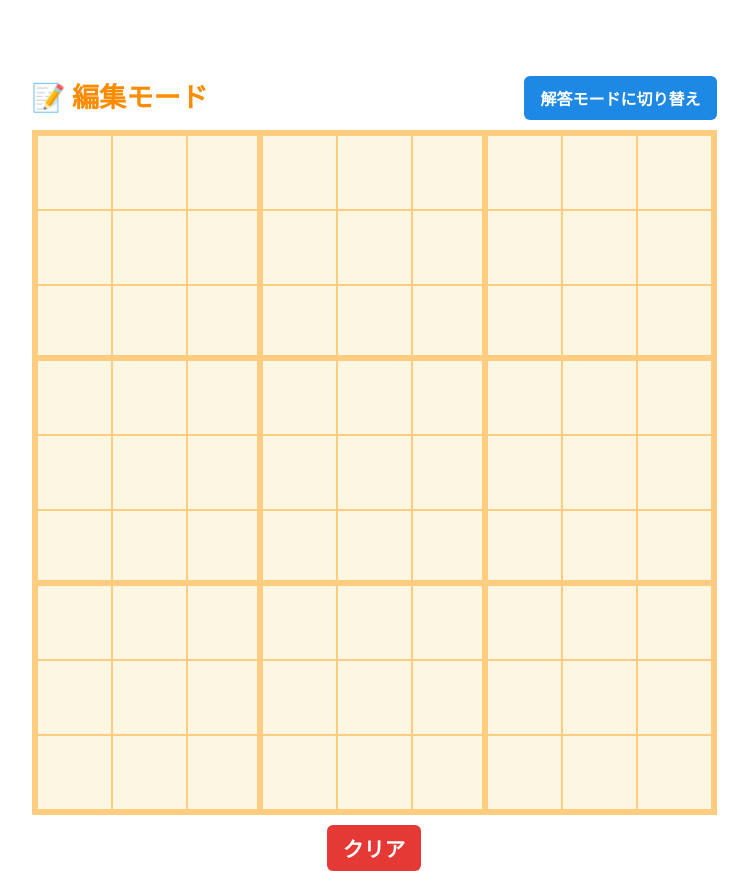
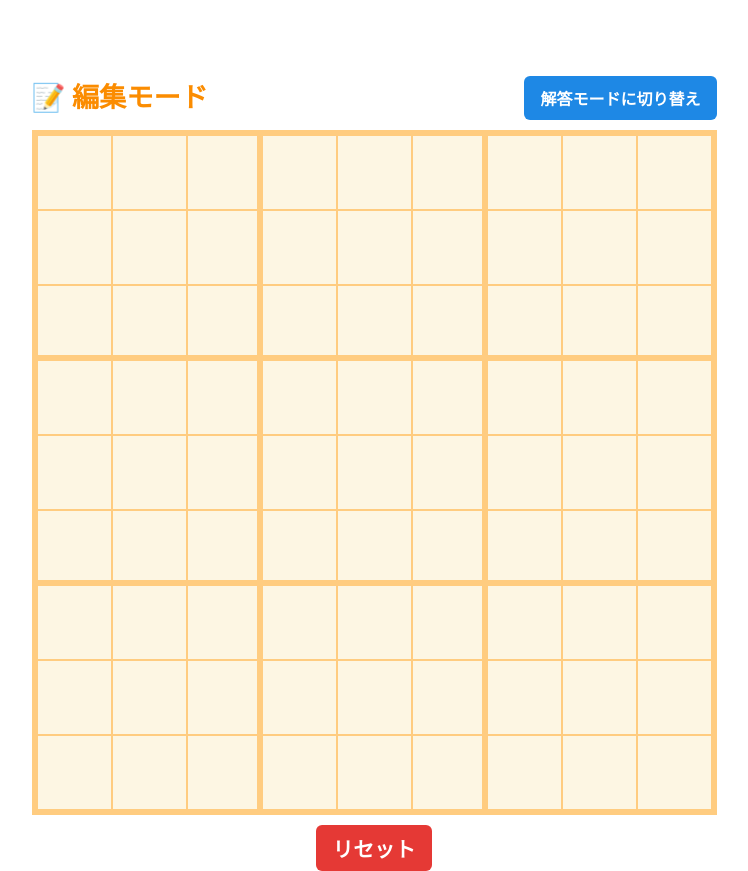
Before and after one commit to wai-doi/sudoku-board, a Vue app: page / in a window 1280 px wide. Shown: the whole page, without its empty margins (266-1014 px from the left). Built offline with nearby package versions, Linux system fonts and the light colour scheme; some icons are missing; the HTML template or start-up script is replaced by a standard one.

Commit message:
Rename clear to reset

```diff
--- a/src/App.vue
+++ b/src/App.vue
@@ -3,7 +3,7 @@ import { provide, ref, toRaw, type Ref } from 'vue'
 import NumberBoard from './components/NumberBoard.vue'
 import type { Board, Cell, Mode } from './type'
 import GameMode from './components/GameMode.vue'
-import ClearButton from './components/ClearButton.vue'
+import ResetButton from './components/ResetButton.vue'
 import UndoButton from './components/UndoButton.vue'
 import RedoButton from './components/RedoButton.vue'
 import GitHublink from './components/GitHubLink.vue'
@@ -54,7 +54,7 @@ function switchMode(): void {
   storeLocalStorage()
 }
 
-function clearBoard(): void {
+function resetBoard(): void {
   if (confirm('入力した数字を全て削除します。よろしいですか？')) {
     board.value = initializeCellValue()
   }
@@ -110,7 +110,7 @@ function storeLocalStorage() {
         @store-local-storege="storeLocalStorage"
       />
       <div class="button-container">
-        <ClearButton v-show="mode === 'edit'" @click="clearBoard" />
+        <ResetButton v-show="mode === 'edit'" @click="resetBoard" />
         <UndoButton v-show="mode === 'solve'" @click="undo" :disabled="currentHistoryIndex === 0" />
         <RedoButton
           v-show="mode === 'solve'"
--- a/src/components/ClearButton.vue
+++ b/src/components/ResetButton.vue
@@ -1,9 +1,9 @@
 <template>
-  <button class="clear-button">クリア</button>
+  <button class="reset-button">リセット</button>
 </template>
 
 <style scoped>
-.clear-button {
+.reset-button {
   padding: 8px 16px;
   font-size: 1.3rem;
   font-weight: bold;
@@ -15,7 +15,7 @@
   transition: background-color 0.3s ease;
 }
 
-.clear-button:hover {
+.reset-button:hover {
   background-color: #c62828;
 }
 </style>
```
